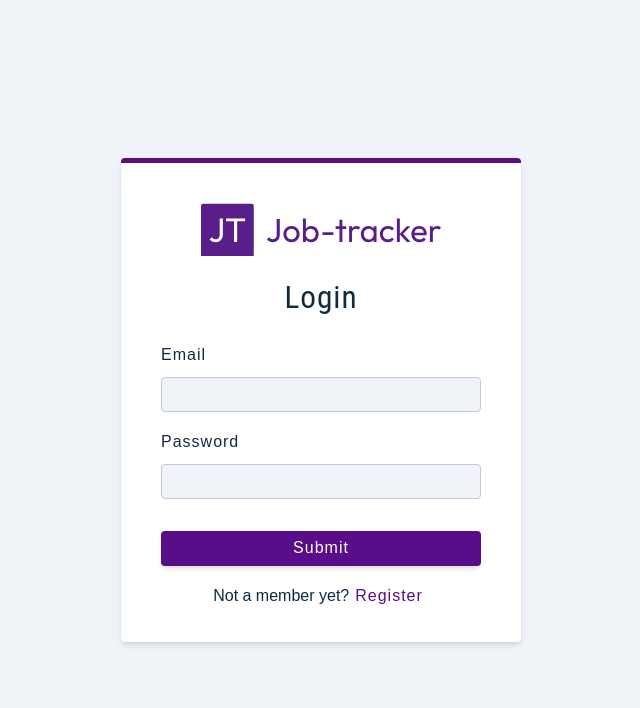
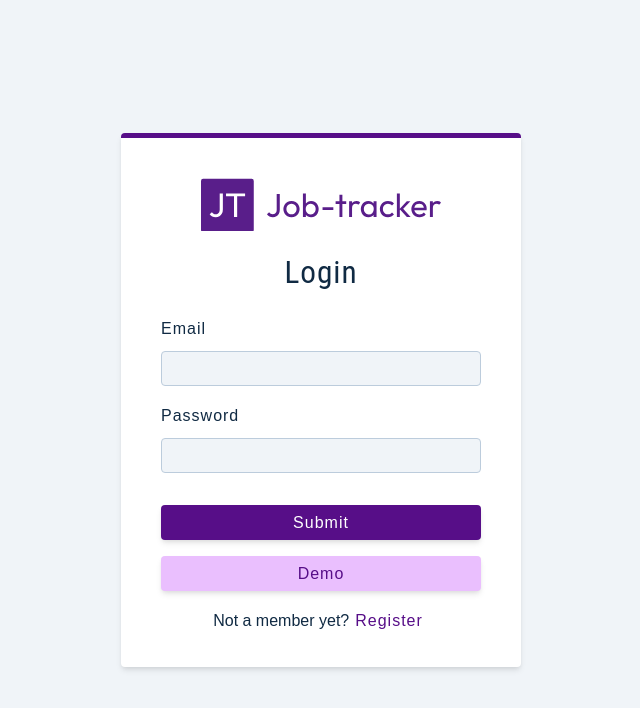
Before and after one commit to JSnata/job-tracker, a React (Create React App) app in the folder job-tracker/: page /register in a window 1280 px wide. Shown: the top 708 px of the page, without its empty margins (319-959 px from the left). Built offline with nearby package versions, Linux system fonts and the light colour scheme.

Commit message:
feat: add demo user

```diff
--- a/job-tracker/src/pages/Register.jsx
+++ b/job-tracker/src/pages/Register.jsx
@@ -79,6 +79,16 @@
             <button type='submit' className='btn btn-block' disabled={isLoading}>
                 { isLoading ? 'Loading...' : 'submit' }
             </button>
+            <button
+              type='button'
+               className='btn btn-block btn-hipster'
+              disabled={isLoading}
+              onClick={() => {
+              dispatch(loginUser({ email: 'testUser@test.com', password: 'secret' }));
+              }}
+              >
+               {isLoading ? 'loading...' : 'demo'}
+            </button>
             <p>
                 {values.isMember ? 'Not a member yet?' : 'Already a member?'}
                 <button type='button' onClick={toggleMember} className='member-btn'>
```
